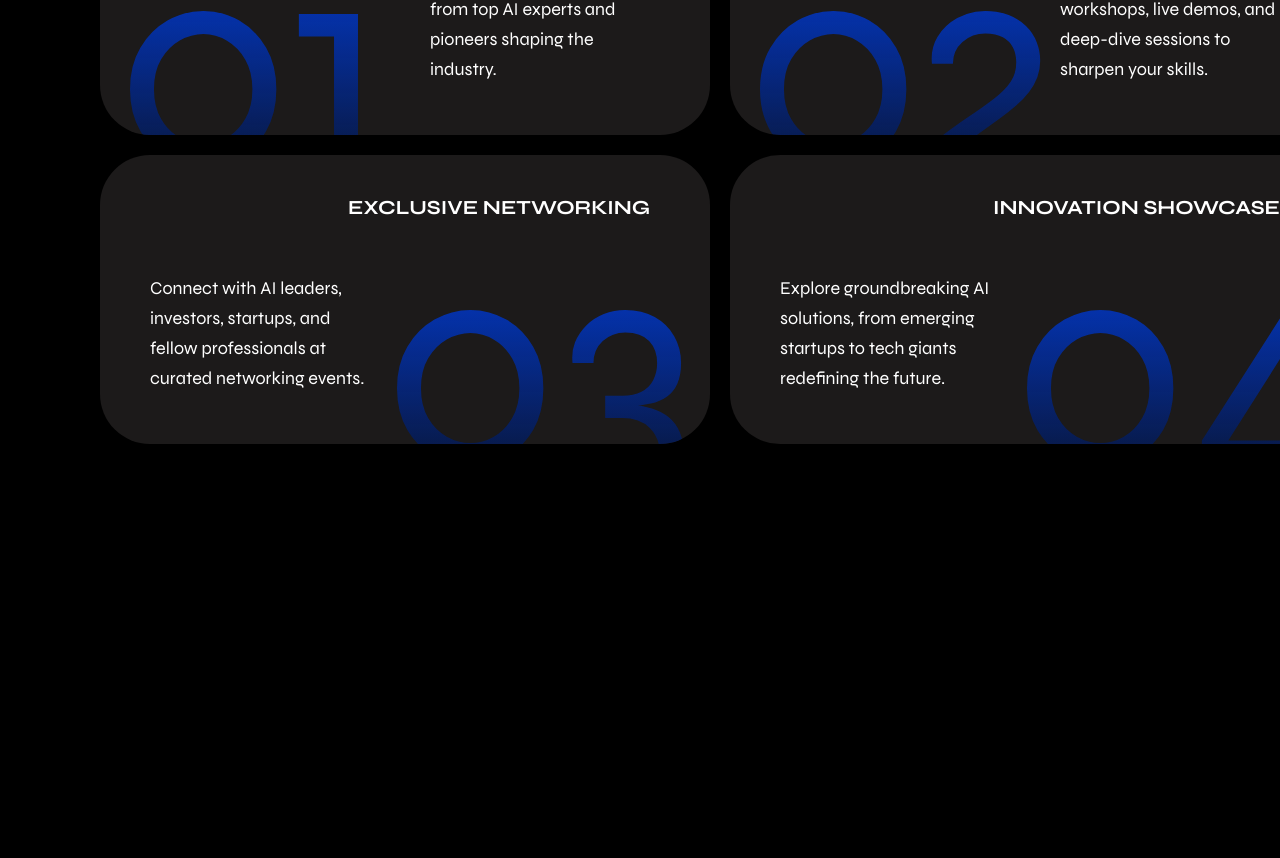
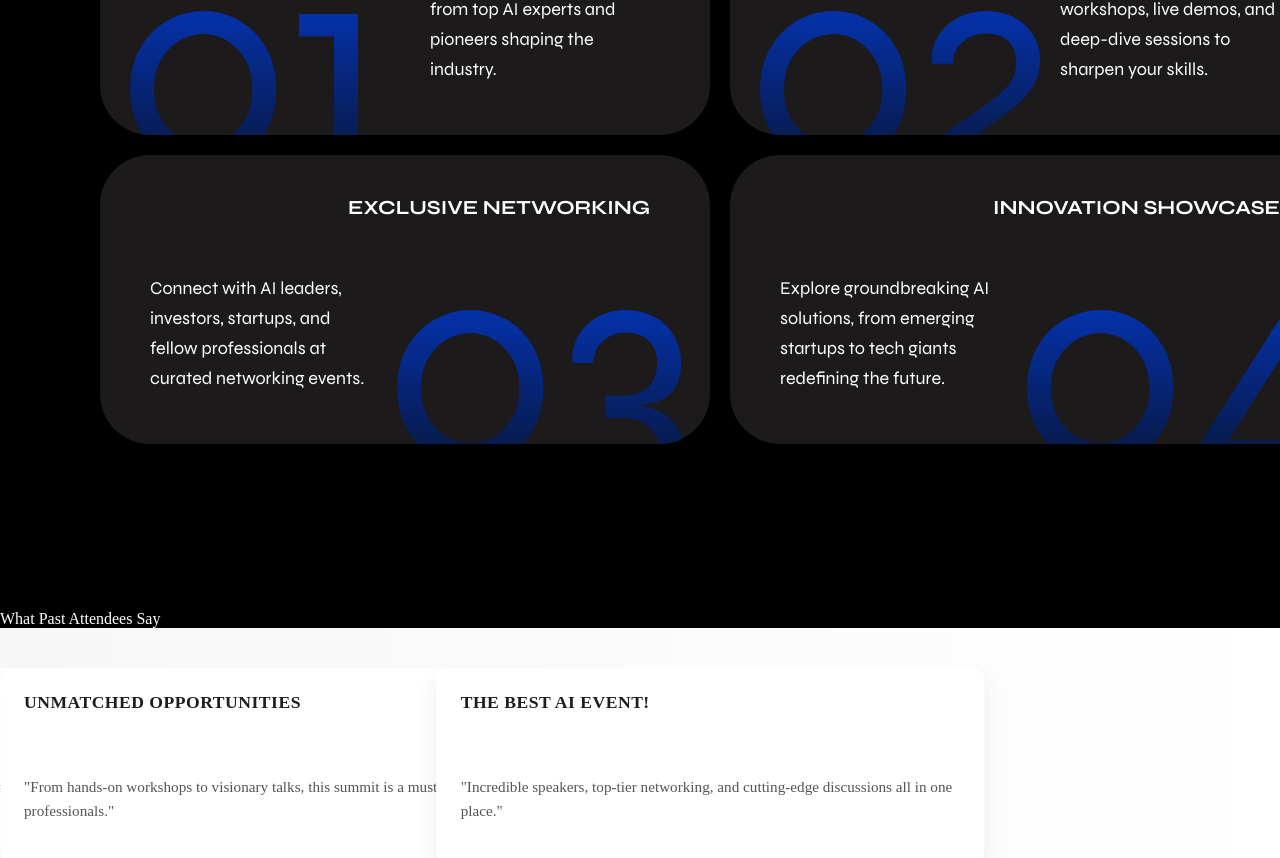
Before and after one commit to ua-Slash-ua/PET_PROJECT_-front-end-_nexus, a Next.js app: page / in a window 1280 px wide. Shown: the part 6592-7450 px from the top of the page. Before the commit the page ends 7202 px from the top, so only its background shows below. Built offline with nearby package versions, Linux system fonts and the light colour scheme.

Commit message:
Study  swiper on block review"

```diff
--- a/src/app/page.tsx
+++ b/src/app/page.tsx
@@ -5,6 +5,7 @@ import ScheduleBlock from "@/components/ScheduleBlock/ScheduleBlock";
 import DescriptionBlock from "@/components/DescriptionBlock/DescriptionBlock";
 import SpeakersBlock from "@/components/SpeakersBlock/SpeakersBlock";
 import WhyAttendBlock from "@/components/WhyAttendBlock/WhyAttendBlock";
+import ReviewBlock from "@/components/ReviewBlock/ReviewBlock";
 
 export default function Home() {
   return (
@@ -16,6 +17,7 @@ export default function Home() {
           <ScheduleBlock/>
           <SpeakersBlock/>
           <WhyAttendBlock/>
+          <ReviewBlock/>
       </>
   );
 }
--- /dev/null
+++ b/src/components/ReviewBlock/ReviewBlock.module.css
@@ -0,0 +1,85 @@
+.section_review{
+
+}
+.review_item{
+    width: 500px;
+    height: 443px;
+    background-color: #0147FF;
+    border-radius: 50px;
+    padding: 70px 40px 70px 60px;
+}
+.title{
+    font-size: 30px;
+    font-weight: bold;
+}
+.review{
+    font-size: 20px;
+    margin-top: 50px;
+    margin-bottom: 75px;
+}
+.review_content {
+    padding: 40px 0;
+    background: linear-gradient(to right, #f7f7f7, #fff);
+}
+
+.swiper {
+    padding-bottom: 40px;
+}
+
+.review_item {
+    background-color: #ffffff;
+    border-radius: 12px;
+    box-shadow: 0 10px 25px rgba(0, 0, 0, 0.08);
+    padding: 24px;
+    height: 100%;
+    display: flex;
+    flex-direction: column;
+    justify-content: space-between;
+    transition: transform 0.3s ease;
+}
+
+.review_item:hover {
+    transform: translateY(-4px);
+}
+
+.title {
+    font-size: 1.1rem;
+    font-weight: 600;
+    color: #1d1d1d;
+    margin-bottom: 12px;
+    text-transform: uppercase;
+    letter-spacing: 0.5px;
+}
+
+.review {
+    font-size: 0.95rem;
+    line-height: 1.6;
+    color: #555;
+    margin-bottom: 16px;
+    flex-grow: 1;
+}
+
+.about {
+    font-size: 0.875rem;
+    color: #888;
+    font-style: italic;
+}
+
+:global(.swiper-button-next),
+:global(.swiper-button-prev) {
+    color: #333;
+    background-color: #f0f0f0;
+    padding: 8px 12px;
+    border-radius: 6px;
+    box-shadow: 0 4px 12px rgba(0, 0, 0, 0.1);
+}
+
+:global(.swiper-button-next:hover),
+:global(.swiper-button-prev:hover) {
+    background-color: #ddd;
+}
+
+:global(.swiper-slide) {
+    display: flex;
+    align-items: stretch;
+}
--- /dev/null
+++ b/src/components/ReviewBlock/ReviewBlock.tsx
@@ -0,0 +1,58 @@
+'use client';
+import s from './ReviewBlock.module.css'
+import { Swiper, SwiperSlide } from 'swiper/react';
+import { Navigation } from 'swiper/modules';
+import {reviewData} from "@/data/reviews.data";
+
+import 'swiper/css';
+import 'swiper/css/navigation';
+export default function ReviewBlock(){
+    return(
+        <>
+            <section id='sponsors' className={s.section_review}>
+                <header className={s.review_header}>
+                    <span>What Past Attendees Say</span>
+
+                    <div className={s.arrows}>
+                        <div className="swiper-button-prev">←</div>
+                        <div className="swiper-button-next">→</div>
+                    </div>
+                </header>
+
+                <div className={s.review_content}>
+                    <Swiper
+                        modules={[Navigation]}
+                        slidesPerView={3}
+                        centeredSlides={true}
+                        spaceBetween={30}
+                        navigation={{
+                            nextEl: '.swiper-button-next',
+                            prevEl: '.swiper-button-prev',
+                        }}
+                        loop={true}
+                        className={s.swiper}
+                    >
+                        {
+                            reviewData.map((review, index) => (
+                                <SwiperSlide key={index}>
+                                    <div className={s.review_item}>
+                                        <div className={s.title}>
+                                            {review.title}
+                                        </div>
+                                        <div className={s.review}>
+                                            {review.review}
+                                        </div>
+                                        <div className={s.about}>
+
+                                        </div>
+                                    </div>
+                                </SwiperSlide>)
+                            )
+                        }
+
+                    </Swiper>
+                </div>
+            </section>
+        </>
+    )
+}
--- a/src/data/reviews.data.ts
+++ b/src/data/reviews.data.ts
@@ -1,4 +1,4 @@
-export const review = [
+export const reviewData = [
     {
         id:0,
         name: 'Elena Rojas',
```
Also changed, not shown: package.json (+6 -5 lines), 2 other files (tests, documents, lock files or other folders).
